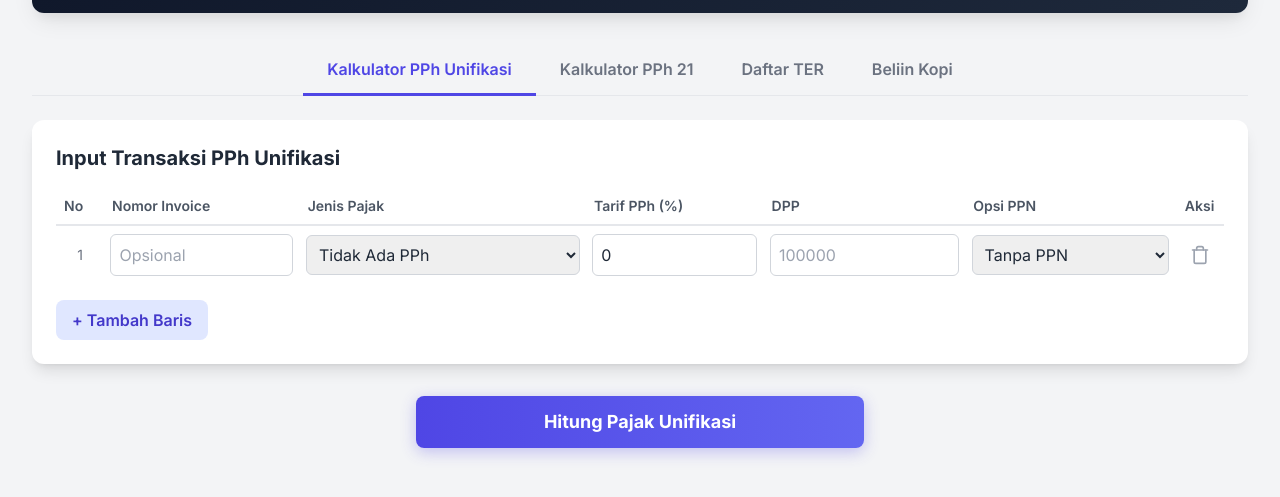
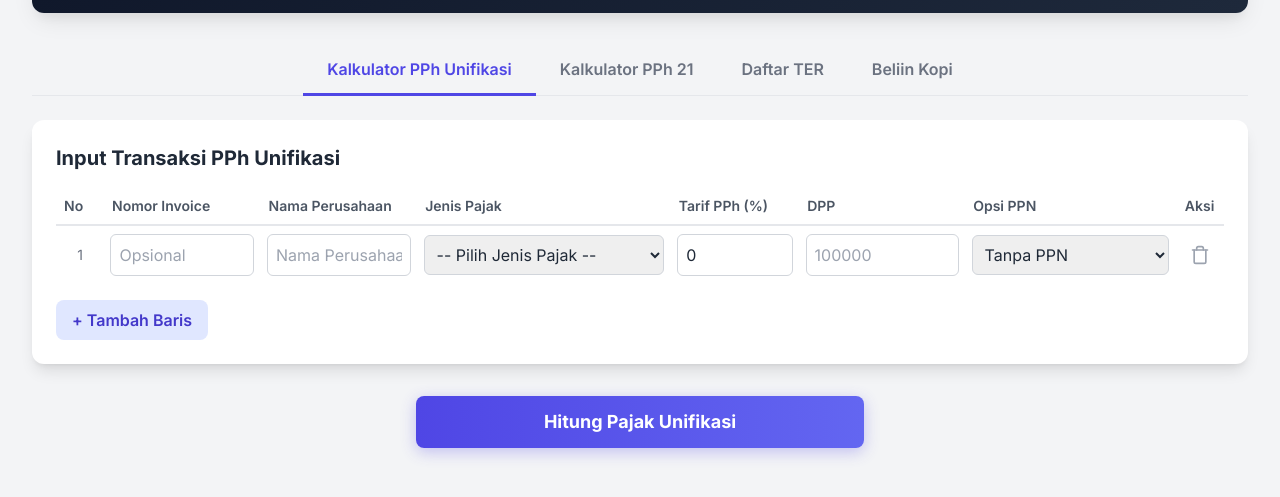
Before and after one commit to mashiker/alatbantuperpajakan, a plain HTML site: page index.html in a window 1280 px wide. Shown: the part 115-612 px from the top of the page. Drawn offline with nearby package versions, Linux system fonts and the light colour scheme.

Commit message:
Update index.html
update detail tarif dan jenis pajak

```diff
--- a/index.html
+++ b/index.html
@@ -81,6 +81,7 @@
                             <tr>
                                 <th class="py-2 px-2 text-left text-sm font-semibold text-gray-600 w-12">No</th>
                                 <th class="py-2 px-2 text-left text-sm font-semibold text-gray-600 min-w-[150px]">Nomor Invoice</th>
+                                <th class="py-2 px-2 text-left text-sm font-semibold text-gray-600 min-w-[150px]">Nama Perusahaan</th>
                                 <th class="py-2 px-2 text-left text-sm font-semibold text-gray-600 min-w-[220px]">Jenis Pajak</th>
                                 <th class="py-2 px-2 text-left text-sm font-semibold text-gray-600 min-w-[120px]">Tarif PPh (%)</th>
                                 <th class="py-2 px-2 text-left text-sm font-semibold text-gray-600 min-w-[160px]">DPP</th>
@@ -98,7 +99,7 @@
             <div id="result-container-unifikasi" class="mt-8 bg-white p-6 rounded-xl shadow-lg hidden">
                 <h2 class="text-2xl font-bold mb-4">Hasil Perhitungan PPh Unifikasi</h2>
                 <div class="table-responsive">
-                    <table class="min-w-full divide-y divide-gray-200" id="result-table-unifikasi"><thead class="bg-gray-50"><tr><th class="px-6 py-3 text-left text-xs font-medium text-gray-500 uppercase">No. Invoice</th><th class="px-6 py-3 text-left text-xs font-medium text-gray-500 uppercase">Deskripsi</th><th class="px-6 py-3 text-right text-xs font-medium text-gray-500 uppercase">DPP</th><th class="px-6 py-3 text-right text-xs font-medium text-gray-500 uppercase">PPN</th><th class="px-6 py-3 text-right text-xs font-medium text-gray-500 uppercase">PPh</th><th class="px-6 py-3 text-right text-xs font-medium text-gray-500 uppercase">Jumlah</th></tr></thead><tbody id="result-table-body-unifikasi" class="divide-y divide-gray-200"></tbody><tfoot id="result-table-foot-unifikasi" class="bg-gray-100 font-bold"></tfoot></table>
+                    <table class="min-w-full divide-y divide-gray-200" id="result-table-unifikasi"><thead class="bg-gray-50"><tr><th class="px-6 py-3 text-left text-xs font-medium text-gray-500 uppercase">No. Invoice</th><th class="px-6 py-3 text-left text-xs font-medium text-gray-500 uppercase">Nama Perusahaan</th><th class="px-6 py-3 text-left text-xs font-medium text-gray-500 uppercase">Deskripsi</th><th class="px-6 py-3 text-right text-xs font-medium text-gray-500 uppercase">DPP</th><th class="px-6 py-3 text-right text-xs font-medium text-gray-500 uppercase">PPN</th><th class="px-6 py-3 text-right text-xs font-medium text-gray-500 uppercase">PPh</th><th class="px-6 py-3 text-right text-xs font-medium text-gray-500 uppercase">Jumlah</th></tr></thead><tbody id="result-table-body-unifikasi" class="divide-y divide-gray-200"></tbody><tfoot id="result-table-foot-unifikasi" class="bg-gray-100 font-bold"></tfoot></table>
                 </div>
                 <div id="export-buttons-unifikasi" class="mt-6 flex flex-col sm:flex-row justify-end gap-3"><button id="export-excel-btn-unifikasi" class="bg-green-600 hover:bg-green-700 text-white font-bold py-2 px-4 rounded-lg flex items-center justify-center gap-2">Ekspor ke Excel</button><button id="export-pdf-btn-unifikasi" class="bg-red-600 hover:bg-red-700 text-white font-bold py-2 px-4 rounded-lg flex items-center justify-center gap-2">Ekspor ke PDF</button></div>
             </div>
@@ -407,7 +408,7 @@
             let finalBruto, pph21, terRate, category, tunjanganPph = 0;
 
             if (isGrossUp) {
-                const grossUpResult = calculateGrossUp(baseBruto, ptkpStatus);
+                const grossUpResult = calculateGrossUp(baseIncome, ptkpStatus);
                 tunjanganPph = grossUpResult.tunjanganPph;
                 pph21 = grossUpResult.pphFinal;
                 finalBruto = Math.round(baseBruto + tunjanganPph);
@@ -664,20 +665,81 @@
             let unifikasiTransactionCounter = 0;
             let lastUnifikasiResults = [];
             const rowsContainer = unifikasiContent.querySelector('#transaction-rows-container-unifikasi');
-             const taxTypes = {'none': { desc: 'Tidak Ada PPh', rate: 0 },'pph22_tambang': { desc: 'PPh 22 Penjualan Hasil Tambang', rate: 1.5 },'pph22_prepaid_solar': { desc: 'PPh 22 Prepaid (Solar)', rate: 0.25, calculation: 'additive' },'pph22_pembelian_instansi': { desc: 'PPh 22 Pembelian oleh Instansi', rate: 1.5 },'pph23_jasa': { desc: 'PPh 23 Jasa', rate: 2 },'pph23_dividen': { desc: 'PPh 23 Dividen/Bunga/Royalti', rate: 15 },'pph23_sewa': { desc: 'PPh 23 Sewa Aset (non tanah/bangunan)', rate: 2 },'pph42_sewa': { desc: 'PPh 4(2) Sewa Tanah/Bangunan', rate: 10 },'pph42_konstruksi_kecil': { desc: 'PPh 4(2) Jasa Konstruksi (Kecil)', rate: 1.75 },'pph42_konstruksi_menengah': { desc: 'PPh 4(2) Jasa Konstruksi (Menengah/Besar)', rate: 2.65 },'pph42_konsultan': { desc: 'PPh 4(2) Konsultan Konstruksi', rate: 3.5 },'pph42_dividen_op': { desc: 'PPh 4(2) Dividen Orang Pribadi', rate: 10 },'pph_final_umkm': { desc: 'PPh Final UMKM (PP 55/2022)', rate: 0.5 },'pph26': { desc: 'PPh 26 (Subjek Pajak Luar Negeri)', rate: 20 },};
-             const taxOptionsHtml = Object.entries(taxTypes).map(([key, value]) => `<option value="${key}">${value.desc}</option>`).join('');
+
+            const taxTypesUnifikasi = {
+                '28-403-01': { category: 'PPh Pasal 4 ayat (2)', desc: 'Bunga Deposito/Tabungan/Diskonto SBI - Pihak dalam negeri dan BUT', rate: 20 },
+                '28-403-02': { category: 'PPh Pasal 4 ayat (2)', desc: 'Bunga Deposito/Tabungan/Diskonto SBI - Pihak luar negeri', rate: 20 },
+                '28-404-01': { category: 'PPh Pasal 4 ayat (2)', desc: 'Bunga Obligasi (termasuk SUN) < 5 tahun', rate: 5 },
+                '28-404-02': { category: 'PPh Pasal 4 ayat (2)', desc: 'Bunga Obligasi (termasuk SUN) > 5 tahun', rate: 10 },
+                '28-405-01': { category: 'PPh Pasal 4 ayat (2)', desc: 'Persewaan Tanah dan/atau Bangunan', rate: 10 },
+                '28-409-01': { category: 'PPh Pasal 4 ayat (2)', desc: 'Jasa Konstruksi - Pelaksana (Kecil)', rate: 1.75 },
+                '28-409-02': { category: 'PPh Pasal 4 ayat (2)', desc: 'Jasa Konstruksi - Pelaksana (Menengah/Besar)', rate: 2.65 },
+                '28-409-05': { category: 'PPh Pasal 4 ayat (2)', desc: 'Jasa Konstruksi - Konsultan', rate: 3.5 },
+                '28-419-01': { category: 'PPh Pasal 4 ayat (2)', desc: 'Dividen yang diterima Orang Pribadi', rate: 10 },
+                '28-499-01': { category: 'PPh Pasal 4 ayat (2)', desc: 'Transaksi Derivatif (Bursa)', rate: 2.5 },
+                '27-102-01': { category: 'PPh Pasal 15', desc: 'Pelayaran Dalam Negeri', rate: 1.2 },
+                '27-102-02': { category: 'PPh Pasal 15', desc: 'Penerbangan Dalam Negeri', rate: 1.8 },
+                '27-102-03': { category: 'PPh Pasal 15', desc: 'Pelayaran/Penerbangan Luar Negeri', rate: 2.64 },
+                '22-101-01': { category: 'PPh Pasal 22', desc: 'Impor dengan API', rate: 2.5 },
+                '22-101-02': { category: 'PPh Pasal 22', desc: 'Impor tanpa API', rate: 7.5 },
+                '22-401-01': { category: 'PPh Pasal 22', desc: 'Pembelian oleh Bendaharawan/BUMN/BUMD', rate: 1.5 },
+                '22-403-01': { category: 'PPh Pasal 22', desc: 'Penjualan Hasil Produksi Semen', rate: 0.25 },
+                '22-403-02': { category: 'PPh Pasal 22', desc: 'Penjualan Hasil Produksi Kertas', rate: 0.1 },
+                '22-403-03': { category: 'PPh Pasal 22', desc: 'Penjualan Hasil Produksi Baja', rate: 0.3 },
+                '22-403-04': { category: 'PPh Pasal 22', desc: 'Penjualan Hasil Produksi Otomotif', rate: 0.45 },
+                '24-100-01': { category: 'PPh Pasal 23', desc: 'Dividen (selain yang diterima OP atau dikecualikan)', rate: 15 },
+                '24-101-01': { category: 'PPh Pasal 23', desc: 'Bunga (termasuk premium, diskonto, imbalan jaminan)', rate: 15 },
+                '24-102-01': { category: 'PPh Pasal 23', desc: 'Royalti', rate: 15 },
+                '24-103-01': { category: 'PPh Pasal 23', desc: 'Hadiah, Penghargaan, Bonus (selain yang dipotong PPh 21)', rate: 15 },
+                '24-104-01': { category: 'PPh Pasal 23', desc: 'Sewa dan Penghasilan Lain Sehubungan Penggunaan Harta (selain tanah/bangunan)', rate: 2 },
+                '24-104-02': { category: 'PPh Pasal 23', desc: 'Jasa Teknik', rate: 2 },
+                '24-104-03': { category: 'PPh Pasal 23', desc: 'Jasa Manajemen', rate: 2 },
+                '24-104-04': { category: 'PPh Pasal 23', desc: 'Jasa Konsultan (selain konsultan konstruksi)', rate: 2 },
+                '24-104-25': { category: 'PPh Pasal 23', desc: 'Jasa Penilai (Appraisal)', rate: 2 },
+                '24-104-26': { category: 'PPh Pasal 23', desc: 'Jasa Aktuaris', rate: 2 },
+                '29-100-01': { category: 'PPh Pasal 26', desc: 'Dividen', rate: 20 },
+                '29-101-01': { category: 'PPh Pasal 26', desc: 'Bunga', rate: 20 },
+                '29-102-01': { category: 'PPh Pasal 26', desc: 'Royalti, Sewa, dan Penghasilan Lain', rate: 20 },
+                '29-104-01': { category: 'PPh Pasal 26', desc: 'Imbalan Jasa, Pekerjaan, dan Kegiatan', rate: 20 },
+            };
+
+            const groupedTaxes = {};
+            for (const code in taxTypesUnifikasi) {
+                const tax = taxTypesUnifikasi[code];
+                if (!groupedTaxes[tax.category]) {
+                    groupedTaxes[tax.category] = [];
+                }
+                groupedTaxes[tax.category].push({ code, ...tax });
+            }
+
+            let taxOptionsHtml = '<option value="">-- Pilih Jenis Pajak --</option>';
+            for (const category in groupedTaxes) {
+                taxOptionsHtml += `<optgroup label="${category}">`;
+                groupedTaxes[category].forEach(tax => {
+                    taxOptionsHtml += `<option value="${tax.code}">${tax.code} - ${tax.desc}</option>`;
+                });
+                taxOptionsHtml += `</optgroup>`;
+            }
 
             function addUnifikasiRow() {
                 const id = unifikasiTransactionCounter++;
-                 const newRow = document.createElement('tr'); newRow.className = 'transaction-row-unifikasi'; newRow.id = `row-unifikasi-${id}`;
-                 newRow.innerHTML = `<td class="text-center text-sm text-gray-500">${id + 1}</td><td><input type="text" class="form-input invoice-no" placeholder="Opsional"></td><td><select class="form-select pph-type">${taxOptionsHtml}</select></td><td><input type="number" class="form-input pph-rate" step="0.01" placeholder="0"></td><td><input type="number" class="form-input dpp" placeholder="100000"></td><td><div class="flex items-center gap-2"><select class="form-select ppn-option"><option value="none">Tanpa PPN</option><option value="11">PPN 11%</option><option value="1.1">PPN 1.1%</option><option value="custom">PPN Custom</option></select><input type="number" class="form-input ppn-custom-rate hidden" placeholder="Tarif %"></div></td><td class="text-center"><button class="delete-btn" title="Hapus Baris"><svg xmlns="http://www.w3.org/2000/svg" width="20" height="20" viewBox="0 0 24 24" fill="none" stroke="currentColor" stroke-width="2" stroke-linecap="round" stroke-linejoin="round"><polyline points="3 6 5 6 21 6"></polyline><path d="M19 6v14a2 2 0 0 1-2 2H7a2 2 0 0 1-2-2V6m3 0V4a2 2 0 0 1 2-2h4a2 2 0 0 1 2 2v2"></path></svg></button></td>`;
+                const newRow = document.createElement('tr');
+                newRow.className = 'transaction-row-unifikasi';
+                newRow.id = `row-unifikasi-${id}`;
+                newRow.innerHTML = `<td class="text-center text-sm text-gray-500">${id + 1}</td><td><input type="text" class="form-input invoice-no" placeholder="Opsional"></td><td><input type="text" class="form-input company-name" placeholder="Nama Perusahaan"></td><td><select class="form-select pph-type">${taxOptionsHtml}</select></td><td><input type="number" class="form-input pph-rate" step="0.01" placeholder="0"></td><td><input type="number" class="form-input dpp" placeholder="100000"></td><td><div class="flex items-center gap-2"><select class="form-select ppn-option"><option value="none">Tanpa PPN</option><option value="11">PPN 11%</option><option value="1.1">PPN 1.1%</option><option value="custom">PPN Custom</option></select><input type="number" class="form-input ppn-custom-rate hidden" placeholder="Tarif %"></div></td><td class="text-center"><button class="delete-btn" title="Hapus Baris"><svg xmlns="http://www.w3.org/2000/svg" width="20" height="20" viewBox="0 0 24 24" fill="none" stroke="currentColor" stroke-width="2" stroke-linecap="round" stroke-linejoin="round"><polyline points="3 6 5 6 21 6"></polyline><path d="M19 6v14a2 2 0 0 1-2 2H7a2 2 0 0 1-2-2V6m3 0V4a2 2 0 0 1 2-2h4a2 2 0 0 1 2 2v2"></path></svg></button></td>`;
                 rowsContainer.appendChild(newRow);
                 newRow.querySelector('.pph-type').addEventListener('change', () => updateUnifikasiPphRate(newRow));
                 newRow.querySelector('.ppn-option').addEventListener('change', () => handleUnifikasiPpnOptionChange(newRow));
                 newRow.querySelector('.delete-btn').addEventListener('click', () => deleteUnifikasiRow(newRow));
                 updateUnifikasiPphRate(newRow);
             }
-             function updateUnifikasiPphRate(row) { row.querySelector('.pph-rate').value = taxTypes[row.querySelector('.pph-type').value].rate; }
+
+            function updateUnifikasiPphRate(row) {
+                const selectedCode = row.querySelector('.pph-type').value;
+                const taxInfo = taxTypesUnifikasi[selectedCode];
+                row.querySelector('.pph-rate').value = taxInfo ? taxInfo.rate : 0;
+            }
+
             function handleUnifikasiPpnOptionChange(row) { row.querySelector('.ppn-custom-rate').classList.toggle('hidden', row.querySelector('.ppn-option').value !== 'custom'); }
             function deleteUnifikasiRow(row) { row.remove(); document.querySelectorAll('.transaction-row-unifikasi').forEach((r, i) => { r.cells[0].textContent = i + 1; }); }
 
@@ -695,15 +757,18 @@
                     if (hasError) return;
                     try {
                         const invoiceNo = row.querySelector('.invoice-no').value.trim();
+                        const companyName = row.querySelector('.company-name').value.trim();
                         const dpp = parseFloat(row.querySelector('.dpp').value);
                         if (isNaN(dpp) || dpp <= 0) throw new Error(`DPP pada baris #${index + 1} tidak valid.`);
                         const pphTypeSelect = row.querySelector('.pph-type');
                         const selectedTaxKey = pphTypeSelect.value;
-                         const taxInfo = taxTypes[selectedTaxKey];
+                        if (!selectedTaxKey) throw new Error(`Jenis Pajak pada baris #${index + 1} belum dipilih.`);
+
                         const pphRate = parseFloat(row.querySelector('.pph-rate').value) / 100;
                         if (isNaN(pphRate) || pphRate < 0) throw new Error(`Tarif PPh pada baris #${index + 1} tidak valid.`);
                         const pph = dpp * pphRate;
                         const pphDesc = pphTypeSelect.options[pphTypeSelect.selectedIndex].text;
+
                         const ppnSelect = row.querySelector('.ppn-option');
                         let ppn = 0; let ppnDesc = '';
                         if (ppnSelect.value !== 'none') {
@@ -721,12 +786,11 @@
                         }
                         const roundedPph = Math.round(pph);
                         const roundedPpn = Math.round(ppn);
-                         const calculationType = taxInfo.calculation === 'additive' ? 'additive' : 'subtractive';
-                         const finalPayment = calculationType === 'additive' ? (dpp + roundedPpn + roundedPph) : (dpp + roundedPpn - roundedPph);
-                         let fullDesc = selectedTaxKey !== 'none' ? pphDesc : '';
+                        const finalPayment = (dpp + roundedPpn - roundedPph);
+                        let fullDesc = pphDesc;
                         if (ppnSelect.value !== 'none') { fullDesc = fullDesc ? `${fullDesc} + ${ppnDesc}` : ppnDesc; }
-                         if (!fullDesc) fullDesc = 'Transaksi Tanpa Pajak';
-                         allResults.push({ invoiceNo, description: fullDesc, dpp, ppn: roundedPpn, pph: roundedPph, actualPayment: finalPayment, calculation: calculationType });
+
+                        allResults.push({ invoiceNo, companyName, description: fullDesc, dpp, ppn: roundedPpn, pph: roundedPph, actualPayment: finalPayment });
                     } catch (e) {
                         showError('error-container-unifikasi', e.message);
                         hasError = true;
@@ -746,10 +810,10 @@
                  let totalDpp = 0, totalPpn = 0, totalPph = 0, totalActual = 0;
                  results.forEach(res => {
                      totalDpp += res.dpp; totalPpn += res.ppn; totalPph += res.pph; totalActual += res.actualPayment;
-                     resultBody.innerHTML += `<tr><td class="px-6 py-4 whitespace-nowrap text-sm text-gray-500">${res.invoiceNo || '-'}</td><td class="px-6 py-4 whitespace-nowrap text-sm font-medium">${res.description}</td><td class="px-6 py-4 whitespace-nowrap text-sm text-gray-500 text-right">${formatNumber(res.dpp)}</td><td class="px-6 py-4 whitespace-nowrap text-sm text-gray-500 text-right">${formatNumber(res.ppn)}</td><td class="px-6 py-4 whitespace-nowrap text-sm text-gray-500 text-right">${formatNumber(res.pph)}</td><td class="px-6 py-4 whitespace-nowrap text-sm font-semibold text-right">${formatNumber(res.actualPayment)}</td></tr>`;
+                     resultBody.innerHTML += `<tr><td class="px-6 py-4 whitespace-nowrap text-sm text-gray-500">${res.invoiceNo || '-'}</td><td class="px-6 py-4 whitespace-nowrap text-sm text-gray-500">${res.companyName || '-'}</td><td class="px-6 py-4 whitespace-nowrap text-sm font-medium">${res.description}</td><td class="px-6 py-4 whitespace-nowrap text-sm text-gray-500 text-right">${formatNumber(res.dpp)}</td><td class="px-6 py-4 whitespace-nowrap text-sm text-gray-500 text-right">${formatNumber(res.ppn)}</td><td class="px-6 py-4 whitespace-nowrap text-sm text-gray-500 text-right">${formatNumber(res.pph)}</td><td class="px-6 py-4 whitespace-nowrap text-sm font-semibold text-right">${formatNumber(res.actualPayment)}</td></tr>`;
                  });
                  if (results.length > 1) {
-                     resultFoot.innerHTML = `<tr><td class="px-6 py-4 text-left text-sm font-bold" colspan="2">JUMLAH</td><td class="px-6 py-4 text-right text-sm font-bold">${formatNumber(totalDpp)}</td><td class="px-6 py-4 text-right text-sm font-bold">${formatNumber(totalPpn)}</td><td class="px-6 py-4 text-right text-sm font-bold">${formatNumber(totalPph)}</td><td class="px-6 py-4 text-right text-sm font-bold">${formatNumber(totalActual)}</td></tr>`;
+                     resultFoot.innerHTML = `<tr><td class="px-6 py-4 text-left text-sm font-bold" colspan="3">JUMLAH</td><td class="px-6 py-4 text-right text-sm font-bold">${formatNumber(totalDpp)}</td><td class="px-6 py-4 text-right text-sm font-bold">${formatNumber(totalPpn)}</td><td class="px-6 py-4 text-right text-sm font-bold">${formatNumber(totalPph)}</td><td class="px-6 py-4 text-right text-sm font-bold">${formatNumber(totalActual)}</td></tr>`;
                  }
                  resultContainer.classList.remove('hidden');
              }
@@ -761,6 +825,7 @@
                 }
                 const exportData = lastUnifikasiResults.map(res => ({
                     'No. Invoice': res.invoiceNo || '-',
+                    'Nama Perusahaan': res.companyName || '-',
                     'Deskripsi': res.description,
                     'DPP': res.dpp,
                     'PPN': res.ppn,
@@ -769,7 +834,7 @@
                 }));
 
                 const ws = XLSX.utils.json_to_sheet(exportData);
-                ws['!cols'] = [{ wch: 15 }, { wch: 40 }, { wch: 15 }, { wch: 15 }, { wch: 15 }, { wch: 25 }];
+                ws['!cols'] = [{ wch: 15 }, { wch: 25 }, { wch: 40 }, { wch: 15 }, { wch: 15 }, { wch: 15 }, { wch: 25 }];
                 const wb = XLSX.utils.book_new();
                 XLSX.utils.book_append_sheet(wb, ws, "Hasil PPh Unifikasi");
                 XLSX.writeFile(wb, "Hasil_Perhitungan_PPh_Unifikasi.xlsx");
@@ -785,12 +850,13 @@
 
                 doc.text("Hasil Perhitungan PPh Unifikasi", 14, 15);
 
-                const tableColumn = ["No. Invoice", "Deskripsi", "DPP", "PPN", "PPh", "Jumlah"];
+                const tableColumn = ["No. Invoice", "Nama Perusahaan", "Deskripsi", "DPP", "PPN", "PPh", "Jumlah"];
                 const tableRows = [];
 
                 lastUnifikasiResults.forEach(res => {
                     const rowData = [
                         res.invoiceNo || '-',
+                        res.companyName || '-',
                         res.description,
                         formatNumber(res.dpp),
                         formatNumber(res.ppn),
@@ -809,7 +875,8 @@
                     styles: { halign: 'right' },
                     columnStyles: {
                         0: { halign: 'left' },
-                        1: { halign: 'left' }
+                        1: { halign: 'left' },
+                        2: { halign: 'left' }
                     }
                 });
 
```
Lines whose indentation alone changed are shown as unchanged.
